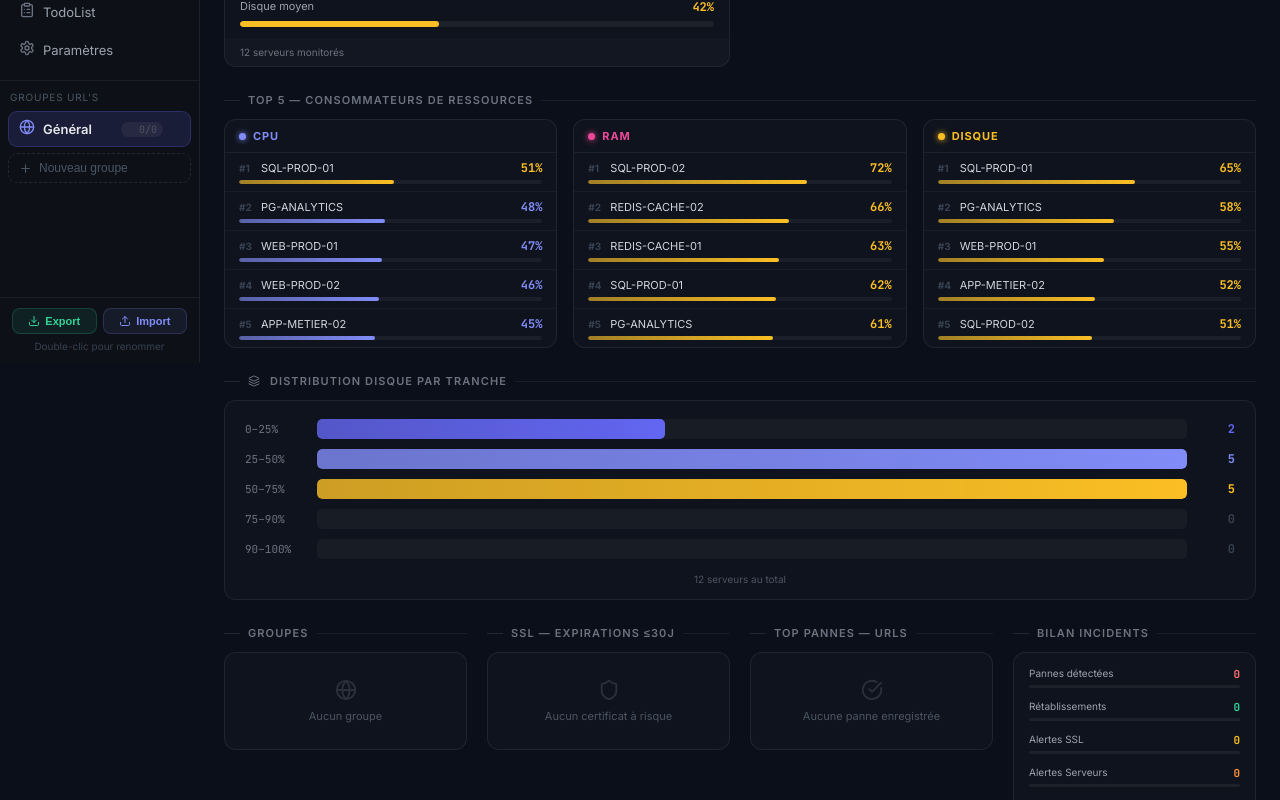
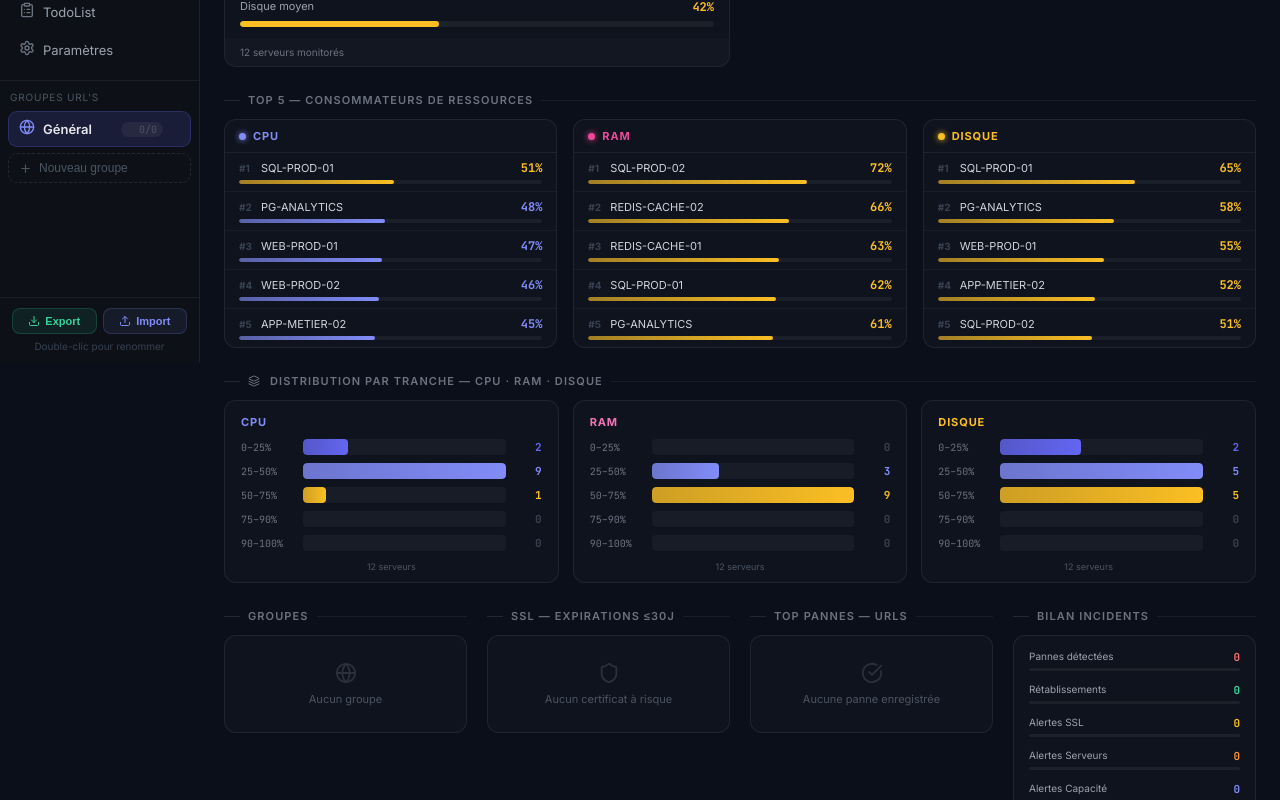
Before and after one commit to Scouzy/url-monitor-live, a React (Vite) app: page / in a window 1280 px wide. Shown: the part 438-1238 px from the top of the page. Built offline with nearby package versions, Linux system fonts and the light colour scheme.

Commit message:
fix: dashboard - 3 distributions CPU/RAM/Disque côte à côte (correction bug s.disk au lieu de s.cpu)

```diff
--- a/src/components/DashboardPage.jsx
+++ b/src/components/DashboardPage.jsx
@@ -159,19 +159,24 @@ export default function DashboardPage({ groups = [], allUrls = [], allServers =
   const top5Ram  = [...allServers].sort((a, b) => (b.ram  ?? 0) - (a.ram  ?? 0)).slice(0, 5);
   const top5Disk = [...allServers].sort((a, b) => (b.disk ?? 0) - (a.disk ?? 0)).slice(0, 5);
 
-  /* Distribution Disque par tranche */
-  const CPU_TRANCHES = [
+  /* Distributions CPU / RAM / Disque par tranche */
+  const TRANCHES = [
     { label: "0–25%",   min: 0,  max: 25,  color: "#6366F1" },
     { label: "25–50%",  min: 25, max: 50,  color: "#818CF8" },
     { label: "50–75%",  min: 50, max: 75,  color: "#FBBF24" },
     { label: "75–90%",  min: 75, max: 90,  color: "#FB923C" },
     { label: "90–100%", min: 90, max: 101, color: "#F87171" },
   ];
-  const cpuTranches = CPU_TRANCHES.map(t => ({
+  const makeTranches = (key) => TRANCHES.map(t => ({
     ...t,
-    count: allServers.filter(s => (s.disk ?? 0) >= t.min && (s.disk ?? 0) < t.max).length,
+    count: allServers.filter(s => (s[key] ?? 0) >= t.min && (s[key] ?? 0) < t.max).length,
   }));
-  const maxTranche = Math.max(...cpuTranches.map(t => t.count), 1);
+  const cpuTranches  = makeTranches("cpu");
+  const ramTranches  = makeTranches("ram");
+  const diskTranches = makeTranches("disk");
+  const maxCpu  = Math.max(...cpuTranches.map(t => t.count),  1);
+  const maxRam  = Math.max(...ramTranches.map(t => t.count),  1);
+  const maxDisk = Math.max(...diskTranches.map(t => t.count), 1);
 
   /* Groupes (non-global) */
   const groupStats = groups.filter(g => !g.isGlobal).map(g => ({
@@ -374,49 +379,49 @@ export default function DashboardPage({ groups = [], allUrls = [], allServers =
         </div>
       )}
 
-      {/* ══ DISTRIBUTION CPU ════════════════════════════════════ */}
+      {/* ══ DISTRIBUTIONS CPU / RAM / DISQUE ════════════════════ */}
       {totalServers > 0 && (
         <div>
           <SectionTitle>
             <Layers size={12} style={{ marginRight: 2, flexShrink: 0 }} />
-            Distribution Disque par tranche
+            Distribution par tranche — CPU · RAM · Disque
           </SectionTitle>
-          <Panel style={{ padding: "18px 20px 14px" }}>
-            <div style={{ display: "flex", flexDirection: "column", gap: 10 }}>
-              {cpuTranches.map(t => {
-                const pct = (t.count / maxTranche) * 100;
+          <div style={{ display: "grid", gridTemplateColumns: "repeat(auto-fit, minmax(220px, 1fr))", gap: 14 }}>
+            {[
+              { label: "CPU",    tranches: cpuTranches,  maxVal: maxCpu,  accent: "#818CF8" },
+              { label: "RAM",    tranches: ramTranches,  maxVal: maxRam,  accent: "#F472B6" },
+              { label: "Disque", tranches: diskTranches, maxVal: maxDisk, accent: "#FBBF24" },
+            ].map(({ label, tranches, maxVal, accent }) => (
+              <Panel key={label} style={{ padding: "14px 16px 10px" }}>
+                <div style={{ fontSize: 11, fontWeight: 700, color: accent, textTransform: "uppercase", letterSpacing: "0.08em", marginBottom: 10 }}>{label}</div>
+                <div style={{ display: "flex", flexDirection: "column", gap: 8 }}>
+                  {tranches.map(t => {
+                    const pct = (t.count / maxVal) * 100;
                     return (
-                  <div key={t.label} style={{ display: "flex", alignItems: "center", gap: 14 }}>
-                    <span style={{ fontSize: 11, color: "#6B7280", width: 58, flexShrink: 0, fontFamily: "'JetBrains Mono', monospace" }}>
+                      <div key={t.label} style={{ display: "flex", alignItems: "center", gap: 10 }}>
+                        <span style={{ fontSize: 10, color: "#6B7280", width: 52, flexShrink: 0, fontFamily: "'JetBrains Mono', monospace" }}>
                           {t.label}
                         </span>
-                    <div style={{ flex: 1, height: 20, background: "rgba(255,255,255,0.04)", borderRadius: 5, overflow: "hidden", position: "relative" }}>
+                        <div style={{ flex: 1, height: 16, background: "rgba(255,255,255,0.04)", borderRadius: 4, overflow: "hidden" }}>
                           <div style={{
-                        width: `${pct}%`,
-                        height: "100%",
-                        background: t.count > 0
-                          ? `linear-gradient(90deg, ${t.color}CC, ${t.color})`
-                          : "transparent",
-                        borderRadius: 5,
-                        transition: "width 0.5s ease",
+                            width: `${pct}%`, height: "100%",
+                            background: t.count > 0 ? `linear-gradient(90deg, ${t.color}CC, ${t.color})` : "transparent",
+                            borderRadius: 4, transition: "width 0.5s ease",
                           }} />
                         </div>
-                    <span style={{
-                      fontSize: 12, fontWeight: 700,
-                      color: t.count > 0 ? t.color : "#374151",
-                      fontFamily: "'JetBrains Mono', monospace",
-                      width: 34, textAlign: "right", flexShrink: 0,
-                    }}>
+                        <span style={{ fontSize: 11, fontWeight: 700, color: t.count > 0 ? t.color : "#374151", fontFamily: "'JetBrains Mono', monospace", width: 26, textAlign: "right", flexShrink: 0 }}>
                           {t.count}
                         </span>
                       </div>
                     );
                   })}
                 </div>
-            <div style={{ textAlign: "center", fontSize: 10, color: "#4B5563", marginTop: 14 }}>
-              {totalServers} serveur{totalServers > 1 ? "s" : ""} au total
+                <div style={{ textAlign: "center", fontSize: 9, color: "#4B5563", marginTop: 10 }}>
+                  {totalServers} serveur{totalServers > 1 ? "s" : ""}
                 </div>
               </Panel>
+            ))}
+          </div>
         </div>
       )}
 
```
Lines whose indentation alone changed are shown as unchanged.
